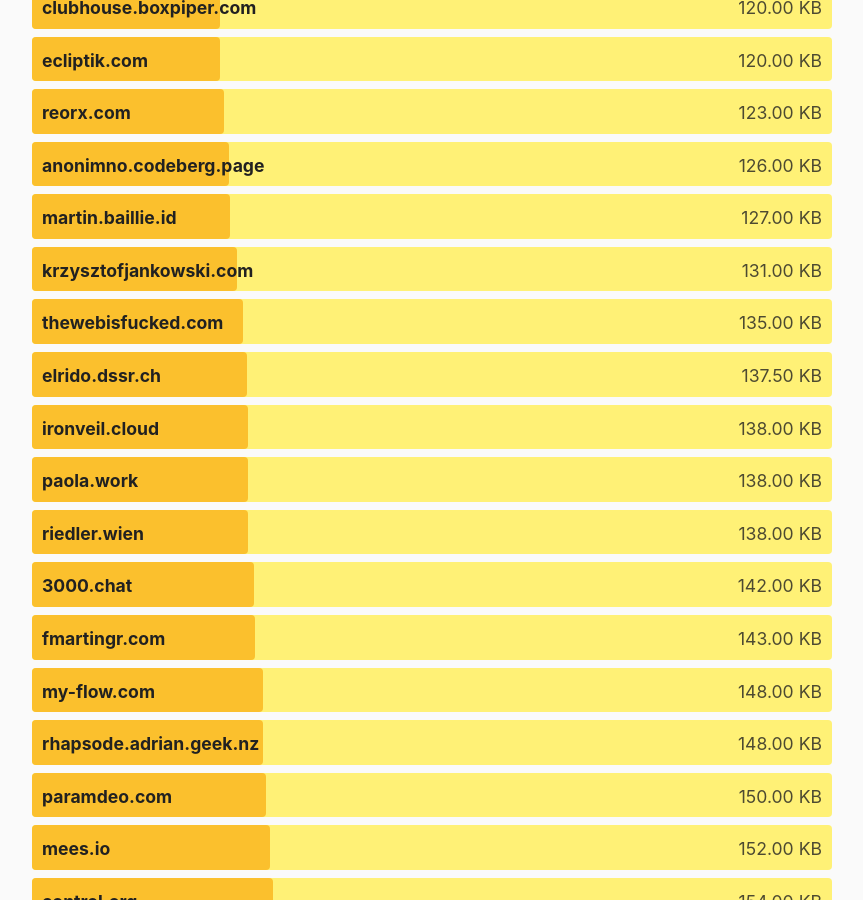
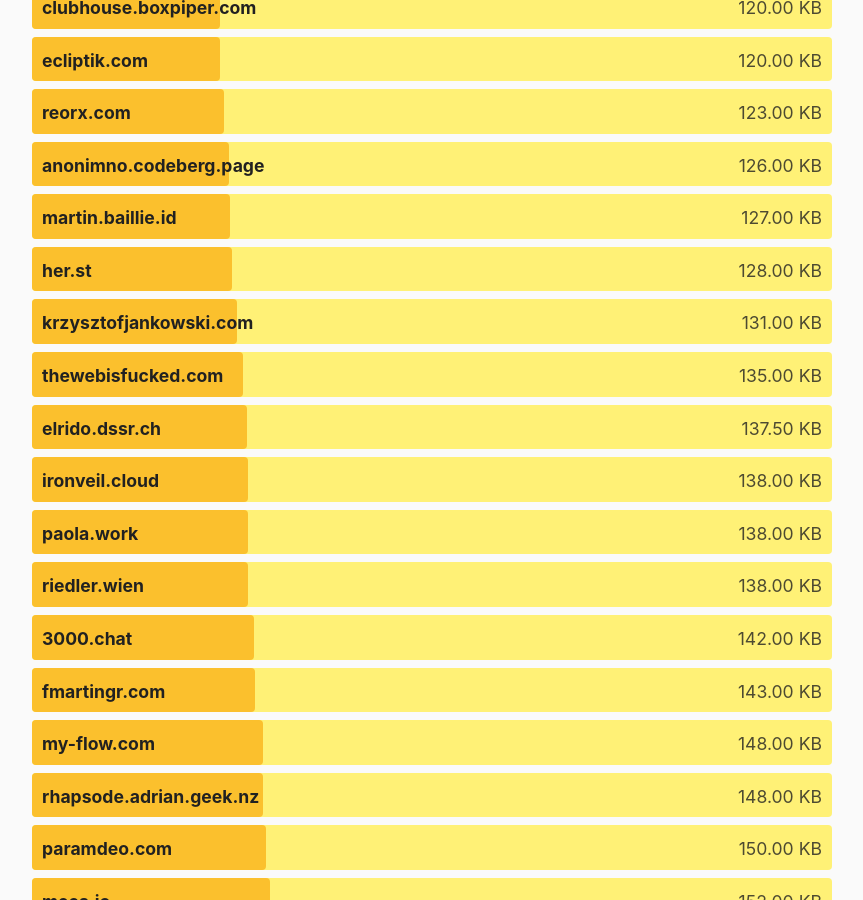
Before and after one commit to kevquirk/512kb.club, a Jekyll site: the page built from index.md, in a window 1280 px wide and 900 px high, scrolled down 18265 px. Shown: the whole window, without its empty margins (208-1071 px from the left). Built offline with Jekyll 4.4.1, drawn with Linux system fonts in a browser that asks for light colours.

Commit message:
add her.st

```diff
--- a/_data/sites.yml
+++ b/_data/sites.yml
@@ -1,3 +1,8 @@
+- domain: her.st
+  url: https://her.st/
+  size: 128
+  last_checked: 2022-08-29
+
 - domain: 0chris.com
   url: https://www.0chris.com/
   size: 4.3
```
